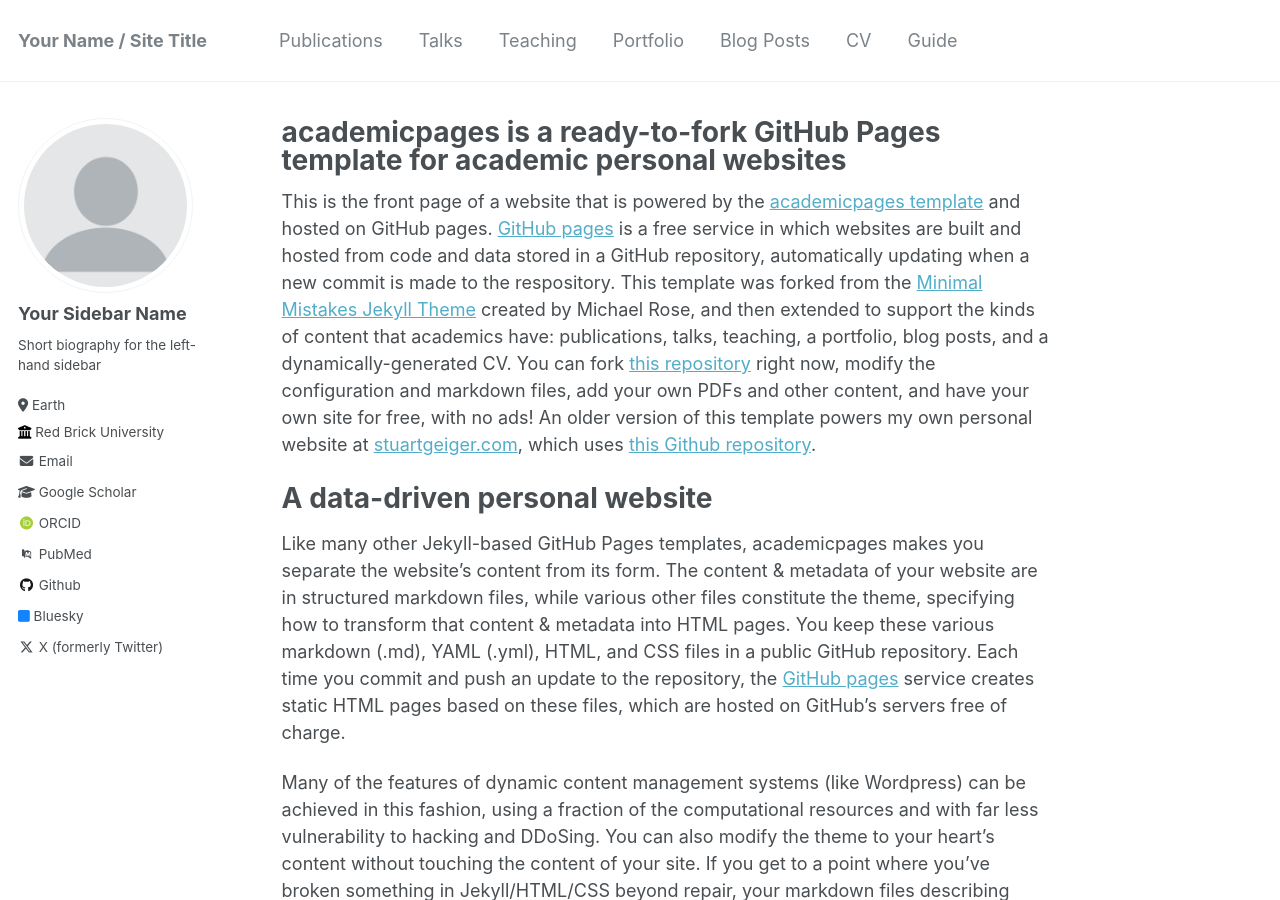
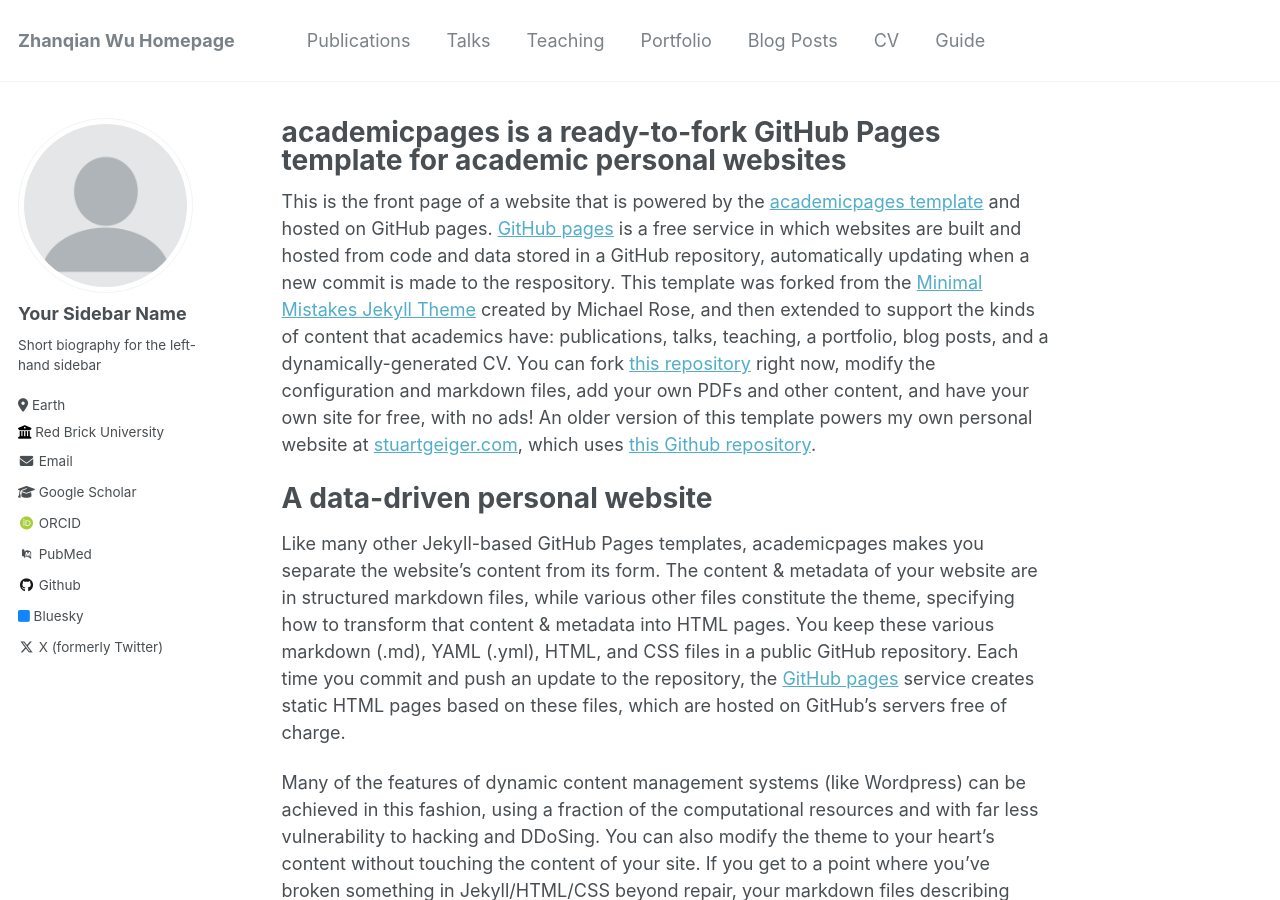
Before and after one commit to Yvonne-OH/Zhanqian-Wu.github.io, a Jekyll site: the page built from _pages/about.md, in a window 1280 px wide and 900 px high. Built offline with Jekyll 4.4.1, drawn with Linux system fonts in a browser that asks for light colours; some web fonts are replaced.

Commit message:
Update _config.yml

```diff
--- a/_config.yml
+++ b/_config.yml
@@ -7,7 +7,7 @@
 
 # Basic Site Settings
 locale                   : "en-US"
-title                    : "Your Name / Site Title"
+title                    : "Zhanqian Wu Homepage"
 title_separator          : "-"
 name                     : &name "Zhanqian Wu"
 description              : &description "personal description"
```
